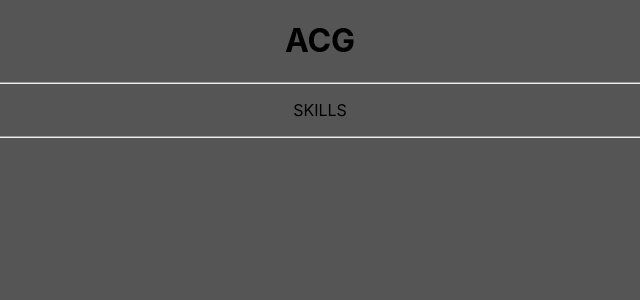
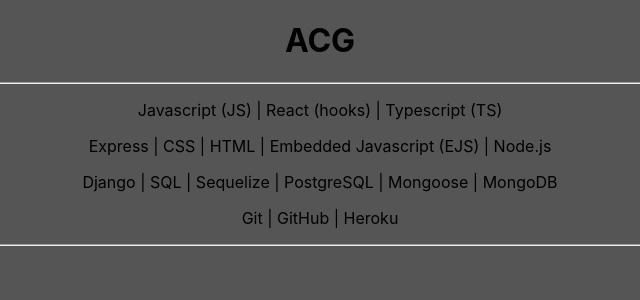
Before and after one commit to adamgrunke/portfolio-react-typescript, a React (Create React App) app: page / in a window 1280 px wide. Shown: the top 300 px of the page, without its empty margins (320-960 px from the left). Built offline with nearby package versions, Linux system fonts and the light colour scheme.

Commit message:
skills updated

```diff
--- a/src/components/SkillsCollection.tsx
+++ b/src/components/SkillsCollection.tsx
@@ -5,9 +5,10 @@ const SkillsCollection: React.FC = () => {
 
     return(
         <div>
-            <p>SKILLS <span className="fas fa-camera"></span></p>
-            {/* <i class="fab fa-react"></i> */}
-
+            <p>Javascript (JS)  |   React (hooks)   |   Typescript (TS)</p>
+            <p> Express |   CSS |   HTML    |   Embedded Javascript (EJS)   |   Node.js   </p>
+            <p>Django	|   SQL |   Sequelize   |   PostgreSQL  |   Mongoose    |   MongoDB</p>
+            <p>Git  |   GitHub  |   Heroku </p>
 
         </div>
     );
```
